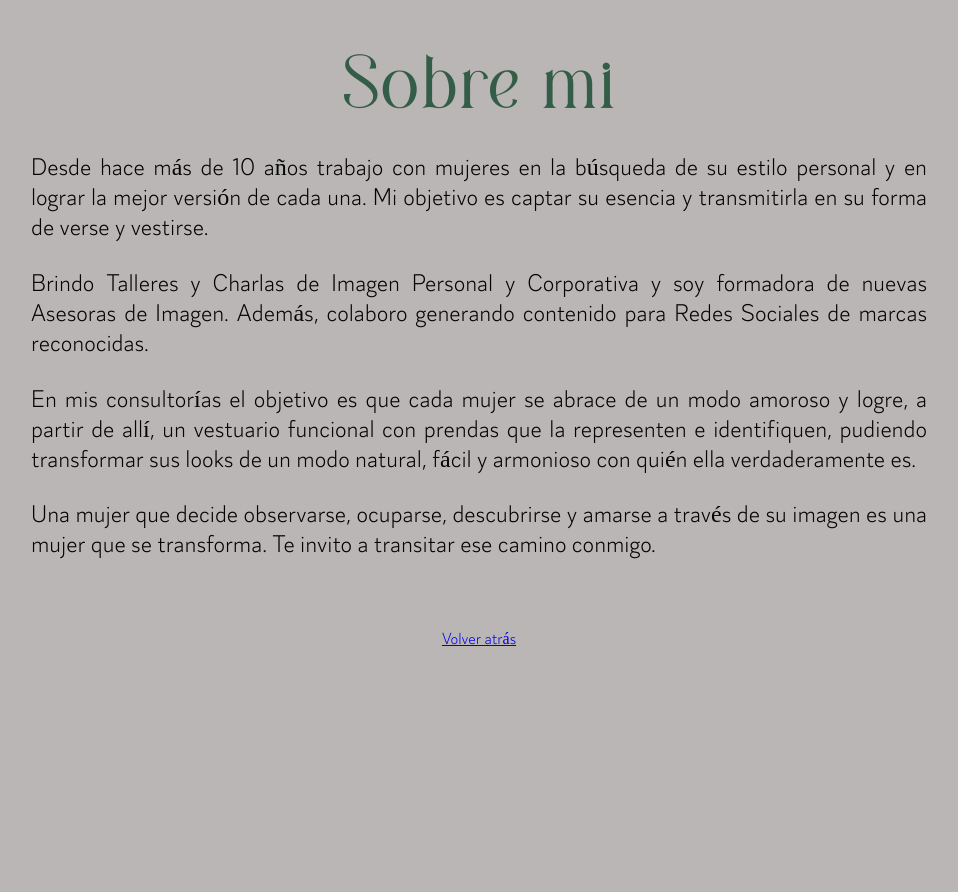
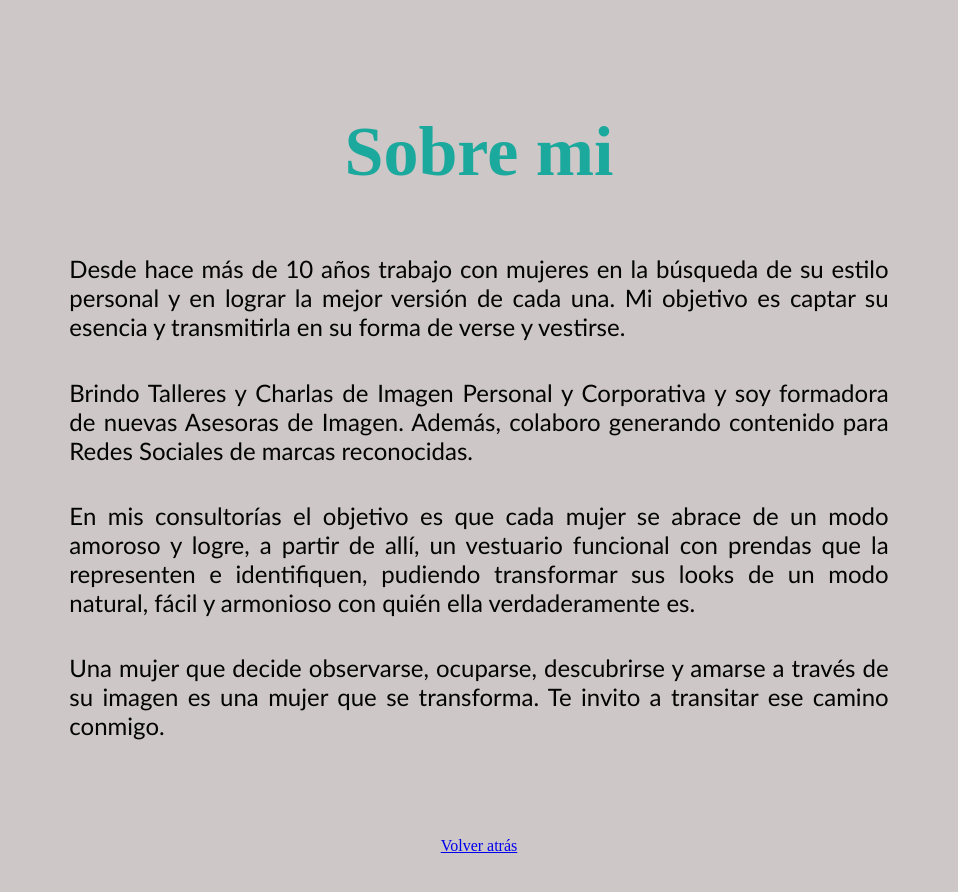
Before and after one commit to marr64/vale, a plain HTML site: page index.html in a window 1280 px wide. Shown: the whole page, without its empty margins (161-1119 px from the left). Before the commit the page ends 800 px from the top, so only its background shows below. Drawn offline with Linux system fonts and the light colour scheme; a web font is replaced by a local one.

Commit message:
Update stylev.css

```diff
--- a/stylev.css
+++ b/stylev.css
@@ -1,40 +1,28 @@
 *{
-    margin: 0%;
+    margin: 1%;
     padding: 0%;
 }
 
 
 @font-face {
-    font-family: 'DiastemaBold';
-    src: url(fuentes/DiastemaBold.ttf);
+    font-family: 'Ghotammedium';
+    src: url(fuentes/GothamMedium.ttf);
 }
 
-@font-face {
-    font-family: 'DiastemaRegular';
-    src: url(fuentes/Diastema\ Regular.ttf);
-}
-
-@font-face {
-    font-family: 'Fontspring';
-    src: url(fuentes/Fontspring-DEMO-magdelin-light.ttf);
-}
-
-@font-face {
-    font-family: 'Sinoreta';
-    src: url(fuentes/sinoretapersonaluseregular-ezdel.ttf);
-}
 
 h1{
-    font-family: 'DiastemaBold';
+    font-family: 'Ghotammedium';
     font-size: 70px;
-    color: rgb(51, 93, 70);
+    color: rgb(28, 169, 157);
     padding-top: 3%;
     text-align: center;
+    position: relative;
+    top: 50px;
 }
 
 
 body{
-    background-color:rgb(186, 182, 182);
+    background-color:rgb(205, 199, 199);
 }
 
 
@@ -45,7 +33,7 @@ body{
 
 
 .qes{
-   font-family: 'Fontspring';
+   font-family: 'Gill Sans', 'Gill Sans MT', Calibri, 'Trebuchet MS', sans-serif;
    padding-left: 15%;
    padding-right: 15%;
    padding-bottom: 2%;
@@ -53,7 +41,7 @@ body{
    text-align: justify;
    color: rgb(3, 3, 3);
    position: relative;
-    top: 20px;
+    top: 100px;
 
 }
 
@@ -65,4 +53,6 @@ body{
     padding-top: 5%;
     text-align: center;
     color: rgb(75, 96, 63);
+    position: relative;
+    top: 100px;
 }
```
